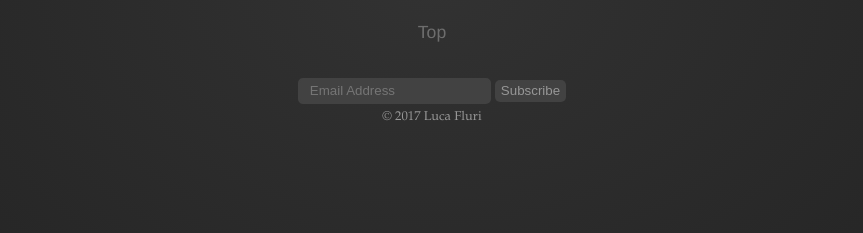
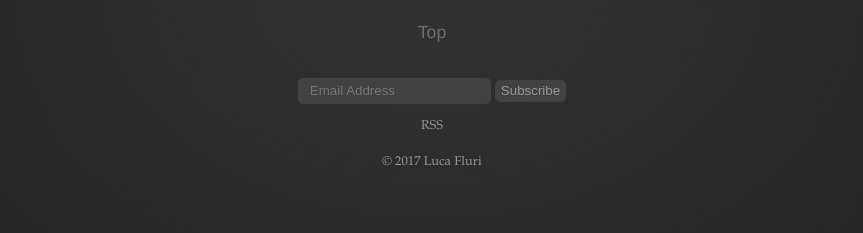
Before and after one commit to lucafluri/blog, a Jekyll site: the page built from _posts/2017-10-18-First-Post.md, in a window 1280 px wide. Shown: the part 467-700 px from the top of the page, without its empty margins (208-1071 px from the left). Built offline with Jekyll 4.4.1, drawn with Linux system fonts in a browser that asks for light colours; comment, search, counter and statistics services are not loaded.

Commit message:
added rss feed

```diff
--- a/_layouts/default.html
+++ b/_layouts/default.html
@@ -23,6 +23,7 @@
     <footer>
       {% include subscription-form.html %}
       <span>
+        <a href="/feed.xml" ><p style="color: #979797">RSS</p></a>
         &copy; <time datetime="{{ site.time }}">{{ site.time | date: '%Y' }}</time> {{ site.author.name }}
       </span>
     </footer>
```
Also changed, not shown: 1 other file.
